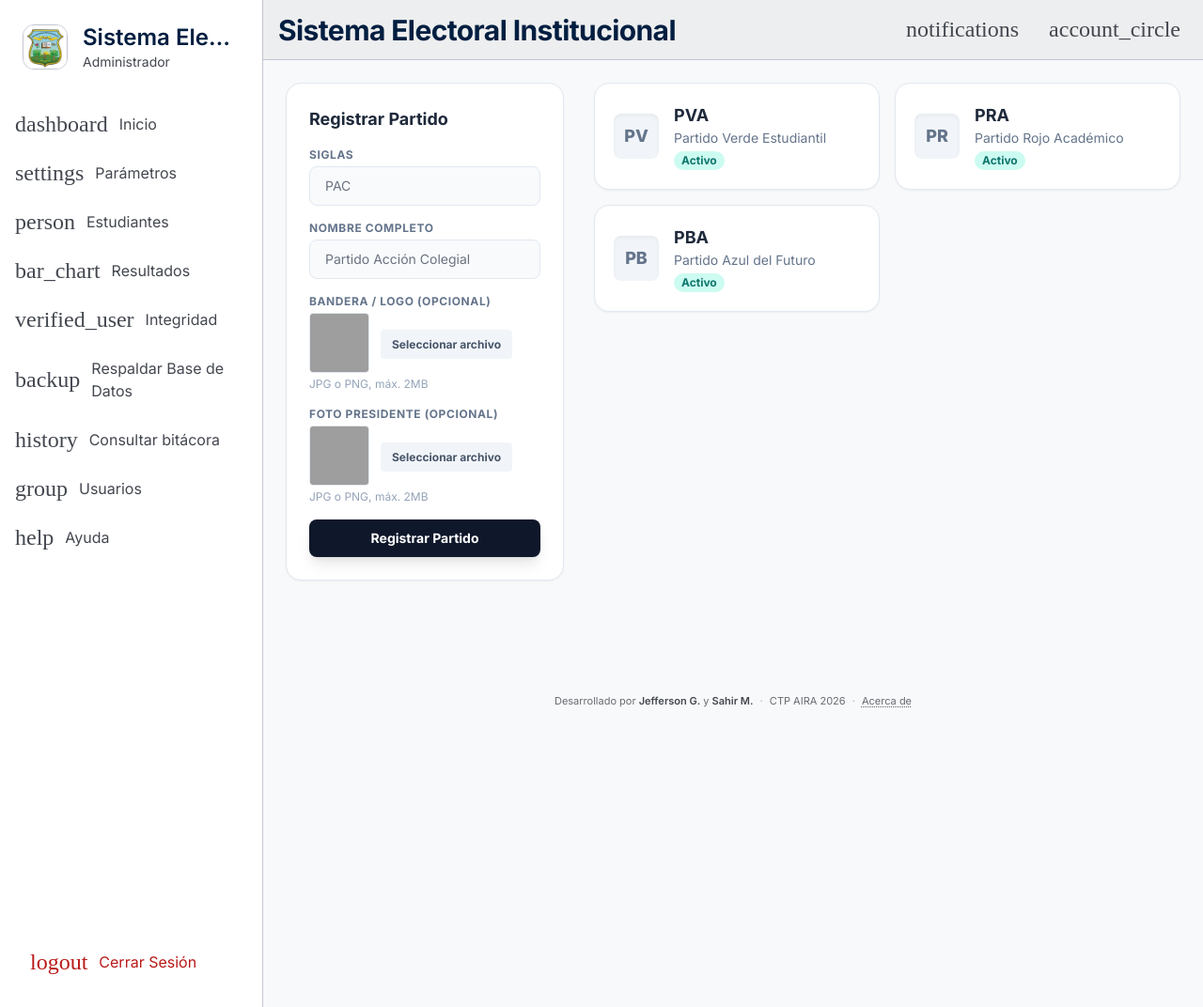
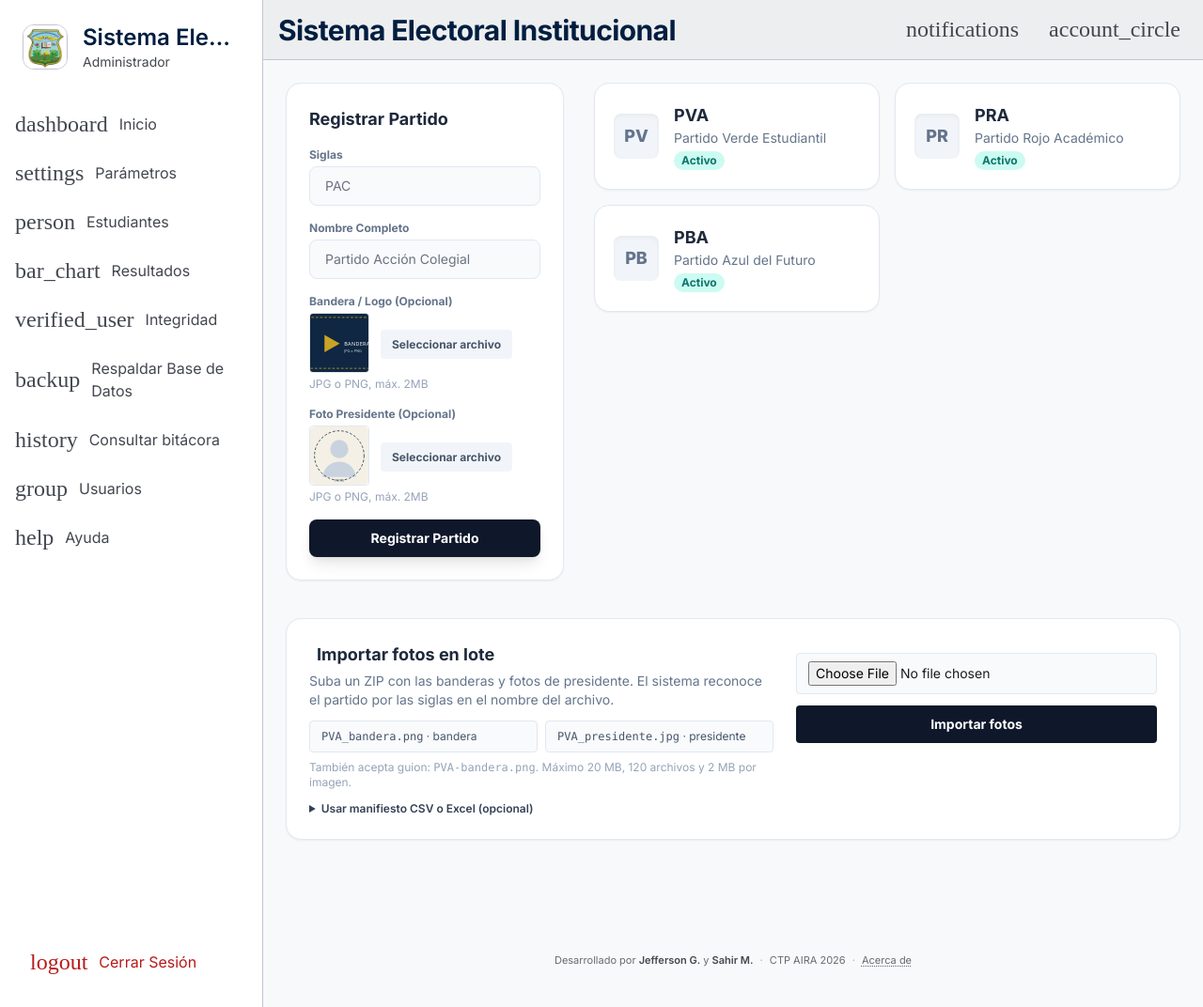
Before and after one commit to DAM-12-2/PROYECTO-DE-APP-DE-VOTACIONES-, a Laravel app: page /admin/partidos in a window 1280 px wide. Shown: the whole page at 94% size. Run offline with Laravel 12, Linux system fonts and the light colour scheme; the visitor is signed in with stand-in values (Sample User, id 1); data comes from the database, SQL or seed files in the repository; some web fonts are replaced; grey boxes are pictures that could not be loaded.

Commit message:
feat: avances pendientes de padron y pruebas de importacion

```diff
--- a/app/Http/Controllers/PartyController.php
+++ b/app/Http/Controllers/PartyController.php
@@ -9,6 +9,8 @@ use App\Services\BitacoraService;
 use App\Services\FileUploadService;
 use Exception;
 use Illuminate\Http\Request;
+use PhpOffice\PhpSpreadsheet\IOFactory;
+use ZipArchive;
 
 class PartyController extends Controller
 {
@@ -51,8 +53,10 @@ class PartyController extends Controller
         try {
             $data = $request->validated();
 
-            if ($request->hasFile('logo')) {
-                $data['logo'] = $this->fileUploadService->uploadPartyImage($request->file('logo'), 'logos');
+            foreach (['bandera', 'fotopresidente'] as $campo) {
+                if ($request->hasFile($campo)) {
+                    $data[$campo] = $this->fileUploadService->uploadPartyImage($request->file($campo), $campo);
+                }
             }
 
             $party = Party::create($data);
@@ -82,8 +86,15 @@ class PartyController extends Controller
             $party = Party::findOrFail($id);
             $data = $request->validated();
 
-            if ($request->hasFile('logo')) {
-                $data['logo'] = $this->fileUploadService->uploadPartyImage($request->file('logo'), 'logos');
+            foreach (['bandera', 'fotopresidente'] as $campo) {
+                if ($request->hasFile($campo)) {
+                    $anterior = public_path((string) $party->{$campo});
+                    if ($party->{$campo} && is_file($anterior)) {
+                        @unlink($anterior);
+                    }
+
+                    $data[$campo] = $this->fileUploadService->uploadPartyImage($request->file($campo), $campo);
+                }
             }
 
             $party->update($data);
@@ -109,4 +120,221 @@ class PartyController extends Controller
             return back()->withErrors('Error al eliminar el partido: ' . $e->getMessage());
         }
     }
+
+    public function importPhotos(Request $request)
+    {
+        $request->validate([
+            'zip_file' => 'required|file|mimes:zip|max:20480',
+        ]);
+
+        $zip = new ZipArchive();
+        if ($zip->open($request->file('zip_file')->getRealPath()) !== true) {
+            return redirect()->route('admin.parties')->with('error', 'No se pudo abrir el archivo ZIP.');
+        }
+
+        if ($zip->numFiles > 120) {
+            $zip->close();
+            return redirect()->route('admin.parties')->with('error', 'El ZIP contiene demasiados archivos. El límite es 120.');
+        }
+
+        $entradas = [];
+        $manifiesto = null;
+        $errores = [];
+        $ignorados = 0;
+        $totalDescomprimido = 0;
+
+        for ($i = 0; $i < $zip->numFiles; $i++) {
+            $stat = $zip->statIndex($i);
+            if (!$stat || str_ends_with($stat['name'], '/')) {
+                continue;
+            }
+
+            $nombre = basename($stat['name']);
+            $extension = strtolower(pathinfo($nombre, PATHINFO_EXTENSION));
+
+            if (in_array($extension, ['csv', 'xls', 'xlsx'], true) && str_starts_with(strtolower($nombre), 'manifest')) {
+                $contenido = $zip->getFromIndex($i);
+                if ($contenido !== false) {
+                    $manifiesto = ['contenido' => $contenido, 'extension' => $extension];
+                }
+                continue;
+            }
+
+            if (!in_array($extension, ['jpg', 'jpeg', 'png'], true)) {
+                $ignorados++;
+                continue;
+            }
+
+            if ((int) ($stat['size'] ?? 0) > 2 * 1024 * 1024) {
+                $errores[] = $nombre . ': supera los 2 MB.';
+                continue;
+            }
+
+            $contenido = $zip->getFromIndex($i);
+            if ($contenido === false) {
+                $errores[] = $nombre . ': no se pudo leer.';
+                continue;
+            }
+
+            $info = @getimagesizefromstring($contenido);
+            if (!$info || !in_array($info['mime'] ?? '', ['image/jpeg', 'image/png'], true)) {
+                $errores[] = $nombre . ': no es una imagen JPG o PNG válida.';
+                continue;
+            }
+
+            $totalDescomprimido += strlen($contenido);
+            if ($totalDescomprimido > 40 * 1024 * 1024) {
+                $zip->close();
+                return redirect()->route('admin.parties')->with('error', 'El contenido descomprimido supera los 40 MB.');
+            }
+
+            $entradas[$nombre] = [
+                'contenido' => $contenido,
+                'extension' => $info['mime'] === 'image/png' ? 'png' : 'jpg',
+            ];
+        }
+
+        $zip->close();
+
+        try {
+            $instrucciones = $manifiesto
+                ? $this->leerManifiestoFotos($manifiesto['contenido'], $manifiesto['extension'])
+                : $this->inferirInstruccionesFotos($entradas, $ignorados);
+        } catch (\Throwable $e) {
+            return redirect()->route('admin.parties')->with('error', 'No se pudo leer el manifiesto: ' . $e->getMessage());
+        }
+
+        $actualizados = 0;
+        foreach ($instrucciones as $instruccion) {
+            $archivo = basename((string) ($instruccion['archivo'] ?? ''));
+            $siglas = trim((string) ($instruccion['siglas'] ?? ''));
+            $tipo = strtolower(trim((string) ($instruccion['tipo'] ?? '')));
+
+            if ($archivo === '' || $siglas === '' || !in_array($tipo, ['bandera', 'presidente'], true)) {
+                $errores[] = 'Fila de manifiesto incompleta.';
+                continue;
+            }
+
+            if (!isset($entradas[$archivo])) {
+                $errores[] = $archivo . ': no está dentro del ZIP o no es una imagen válida.';
+                continue;
+            }
+
+            $party = Party::whereRaw('LOWER(siglas) = ?', [mb_strtolower($siglas)])->first();
+            if (!$party) {
+                $errores[] = $siglas . ': partido no encontrado.';
+                continue;
+            }
+
+            $campo = $tipo === 'bandera' ? 'bandera' : 'fotopresidente';
+            $rutaAnterior = $party->{$campo} ? public_path((string) $party->{$campo}) : null;
+
+            $party->{$campo} = $this->fileUploadService->uploadPartyImageContents(
+                $entradas[$archivo]['contenido'],
+                $campo,
+                $entradas[$archivo]['extension']
+            );
+            $party->save();
+
+            if ($rutaAnterior && is_file($rutaAnterior)) {
+                @unlink($rutaAnterior);
+            }
+
+            $actualizados++;
+        }
+
+        $mensaje = "Fotos actualizadas: {$actualizados}. Ignoradas: {$ignorados}. Errores: " . count($errores) . '.';
+
+        $this->bitacoraService->registrar(
+            'Importación masiva de fotos de partidos',
+            "Actualizadas: {$actualizados}. Errores: " . count($errores)
+        );
+
+        if ($errores !== []) {
+            return redirect()->route('admin.parties')->with('error', $mensaje)->with('photo_import_errors', array_slice($errores, 0, 8));
+        }
+
+        return redirect()->route('admin.parties')->with('success', $mensaje);
+    }
+
+    private function inferirInstruccionesFotos(array $entradas, int &$ignorados): array
+    {
+        $instrucciones = [];
+
+        foreach (array_keys($entradas) as $nombre) {
+            if (preg_match('/^(.+?)[_-](bandera|presidente)\.(jpe?g|png)$/i', $nombre, $partes)) {
+                $instrucciones[] = [
+                    'archivo' => $nombre,
+                    'siglas' => $partes[1],
+                    'tipo' => strtolower($partes[2]),
+                ];
+            } else {
+                $ignorados++;
+            }
+        }
+
+        return $instrucciones;
+    }
+
+    private function leerManifiestoFotos(string $contenido, string $extension): array
+    {
+        if ($extension === 'csv') {
+            $contenido = preg_replace('/^\xEF\xBB\xBF/', '', $contenido);
+            $primeraLinea = strtok($contenido, "\r\n") ?: '';
+            $delimitador = substr_count($primeraLinea, ';') > substr_count($primeraLinea, ',') ? ';' : ',';
+
+            $handle = fopen('php://temp', 'r+');
+            fwrite($handle, $contenido);
+            rewind($handle);
+
+            $filas = [];
+            while (($fila = fgetcsv($handle, 0, $delimitador)) !== false) {
+                $filas[] = $fila;
+            }
+            fclose($handle);
+
+            return $this->mapearManifiestoFotos($filas);
+        }
+
+        $temporal = tempnam(sys_get_temp_dir(), 'manifiesto_fotos_') . '.' . $extension;
+        file_put_contents($temporal, $contenido);
+
+        try {
+            $filas = IOFactory::load($temporal)->getActiveSheet()->toArray(null, true, true, false);
+        } finally {
+            @unlink($temporal);
+        }
+
+        return $this->mapearManifiestoFotos($filas);
+    }
+
+    private function mapearManifiestoFotos(array $filas): array
+    {
+        foreach (array_slice($filas, 0, 10, true) as $indice => $fila) {
+            $encabezados = array_map(
+                fn ($valor) => preg_replace('/[^a-z0-9]/', '', strtolower(trim((string) $valor))) ?? '',
+                (array) $fila
+            );
+
+            $archivo = array_search('archivo', $encabezados, true);
+            $siglas = array_search('siglas', $encabezados, true);
+            $tipo = array_search('tipo', $encabezados, true);
+
+            if ($archivo !== false && $siglas !== false && $tipo !== false) {
+                $resultado = [];
+                foreach (array_slice($filas, $indice + 1, null, true) as $filaDatos) {
+                    $filaDatos = (array) $filaDatos;
+                    $resultado[] = [
+                        'archivo' => (string) ($filaDatos[$archivo] ?? ''),
+                        'siglas' => (string) ($filaDatos[$siglas] ?? ''),
+                        'tipo' => (string) ($filaDatos[$tipo] ?? ''),
+                    ];
+                }
+
+                return $resultado;
+            }
+        }
+
+        return [];
+    }
 }
--- a/app/Http/Requests/StorePartyRequest.php
+++ b/app/Http/Requests/StorePartyRequest.php
@@ -16,8 +16,8 @@ class StorePartyRequest extends FormRequest
         return [
             'nombre' => 'required|string|max:100|unique:parties,nombre',
             'siglas' => 'required|string|max:20|unique:parties,siglas',
-            'fotopresidente' => 'nullable|string|max:255',
-            'bandera' => 'nullable|string|max:255',
+            'fotopresidente' => 'nullable|image|mimes:jpg,jpeg,png|max:2048',
+            'bandera' => 'nullable|image|mimes:jpg,jpeg,png|max:2048',
         ];
     }
 }
--- a/app/Http/Requests/UpdatePartyRequest.php
+++ b/app/Http/Requests/UpdatePartyRequest.php
@@ -17,6 +17,8 @@ class UpdatePartyRequest extends FormRequest
         return [
             'siglas' => 'sometimes|required|string|max:50|unique:parties,siglas,' . $partyId,
             'nombre' => 'sometimes|required|string|max:100|unique:parties,nombre,' . $partyId,
+            'fotopresidente' => 'nullable|image|mimes:jpg,jpeg,png|max:2048',
+            'bandera' => 'nullable|image|mimes:jpg,jpeg,png|max:2048',
             'estado' => 'sometimes|boolean',
         ];
     }
--- a/app/Services/FileUploadService.php
+++ b/app/Services/FileUploadService.php
@@ -3,22 +3,41 @@
 namespace App\Services;
 
 use Illuminate\Http\UploadedFile;
-use Illuminate\Support\Facades\Storage;
+use Illuminate\Support\Facades\File;
 
 class FileUploadService
 {
     public function uploadPartyImage(UploadedFile $file, string $prefix): string
     {
-        $filename = $prefix . '_' . time() . '_' . uniqid() . '.' . $file->getClientOriginalExtension();
-        $file->move(public_path('img/logos'), $filename);
+        $directorio = public_path('img/logos');
+        File::ensureDirectoryExists($directorio);
+
+        $extension = strtolower($file->extension() ?: $file->getClientOriginalExtension());
+        $filename = $prefix . '_' . time() . '_' . bin2hex(random_bytes(4)) . '.' . $extension;
+        $file->move($directorio, $filename);
+
+        return 'img/logos/' . $filename;
+    }
+
+    public function uploadPartyImageContents(string $contents, string $prefix, string $extension): string
+    {
+        $directorio = public_path('img/logos');
+        File::ensureDirectoryExists($directorio);
+
+        $extension = strtolower($extension) ?: 'png';
+        $filename = $prefix . '_' . time() . '_' . bin2hex(random_bytes(4)) . '.' . $extension;
+        File::put($directorio . DIRECTORY_SEPARATOR . $filename, $contents);
 
         return 'img/logos/' . $filename;
     }
 
     public function uploadInstitutionLogo(UploadedFile $file): string
     {
-        $filename = 'institution_' . time() . '_' . uniqid() . '.' . $file->getClientOriginalExtension();
-        $file->move(public_path('img/logos'), $filename);
+        $directorio = public_path('img/logos');
+        File::ensureDirectoryExists($directorio);
+
+        $filename = 'institution_' . time() . '_' . bin2hex(random_bytes(4)) . '.' . $file->getClientOriginalExtension();
+        $file->move($directorio, $filename);
 
         return 'img/logos/' . $filename;
     }
--- /dev/null
+++ b/public/plantilla-fotos-partidos.csv
@@ -0,0 +1,5 @@
+archivo,siglas,tipo
+PVA_bandera.png,PVA,bandera
+PVA_presidente.jpg,PVA,presidente
+PRA_bandera.png,PRA,bandera
+PRA_presidente.jpg,PRA,presidente
--- a/resources/views/acerca.blade.php
+++ b/resources/views/acerca.blade.php
@@ -17,7 +17,7 @@
                 <img src="/img/logo.png" alt="CTP AIRA" class="mx-auto mb-4 h-20 w-20 rounded-full border-2 border-white/30 object-cover">
                 <h1 class="font-headline-lg text-headline-lg">Sistema Electoral Estudiantil</h1>
                 <p class="mt-1 text-sm opacity-80">CTP Ambientalista Isaías Retana Arias</p>
-                <p class="text-sm opacity-80">Pedregoso · Buenos Aires · Puntarenas</p>
+                <p class="text-sm opacity-80">Pedregoso · Pérez Zeledón · San José</p>
             </div>
 
             <div class="p-8">
--- a/resources/views/admin/parties.blade.php
+++ b/resources/views/admin/parties.blade.php
@@ -15,6 +15,17 @@
   </div>
  @endif
 
+ @if(session('photo_import_errors'))
+  <div class="bg-amber-50 border border-amber-200 text-amber-800 px-4 py-3 rounded-xl mb-6 text-sm">
+   <p class="font-bold mb-1">Detalles de la importación</p>
+   <ul class="list-disc pl-5 space-y-1">
+    @foreach(session('photo_import_errors') as $error)
+     <li>{{ $error }}</li>
+    @endforeach
+   </ul>
+  </div>
+ @endif
+
  <div class="grid grid-cols-1 lg:grid-cols-3 gap-8">
 
   <!-- Formulario -->
@@ -24,13 +35,13 @@
     <form method="POST" action="/admin/partidos" enctype="multipart/form-data" class="space-y-4">
      @csrf
      <div>
-      <label class="block text-xs font-bold text-slate-500 uppercase tracking-wider mb-1">Siglas</label>
+      <label class="block text-xs font-bold text-slate-500 mb-1">Siglas</label>
       <input type="text" name="siglas" required
-       class="w-full bg-slate-50 border border-slate-200 rounded-xl px-4 py-2.5 text-sm focus:ring-2 focus:ring-teal-500 outline-none uppercase"
+       class="w-full bg-slate-50 border border-slate-200 rounded-xl px-4 py-2.5 text-sm focus:ring-2 focus:ring-teal-500 outline-none"
        placeholder="PAC">
      </div>
      <div>
-      <label class="block text-xs font-bold text-slate-500 uppercase tracking-wider mb-1">Nombre Completo</label>
+      <label class="block text-xs font-bold text-slate-500 mb-1">Nombre Completo</label>
       <input type="text" name="nombre" required
        class="w-full bg-slate-50 border border-slate-200 rounded-xl px-4 py-2.5 text-sm focus:ring-2 focus:ring-teal-500 outline-none"
        placeholder="Partido Acción Colegial">
@@ -38,9 +49,9 @@
 
      <!-- Bandera / Logo -->
      <div>
-      <label class="block text-xs font-bold text-slate-500 uppercase tracking-wider mb-1">Bandera / Logo (Opcional)</label>
+      <label class="block text-xs font-bold text-slate-500 mb-1">Bandera / Logo (Opcional)</label>
       <div class="flex items-center space-x-3">
-       <img id="banderaPreview" src="{{ asset('storage/img/placeholder-bandera.svg') }}" class="w-16 h-16 rounded-lg object-cover border border-slate-200" alt="Bandera">
+       <img id="banderaPreview" src="{{ asset('img/placeholder-bandera.svg') }}" class="w-16 h-16 rounded-lg object-cover border border-slate-200" alt="Bandera">
        <label for="bandera" class="cursor-pointer">
         <span class="bg-slate-100 hover:bg-slate-200 text-slate-600 text-xs font-bold px-3 py-2 rounded-lg transition-colors">
          Seleccionar archivo
@@ -53,9 +64,9 @@
 
      <!-- Foto Presidente -->
      <div>
-      <label class="block text-xs font-bold text-slate-500 uppercase tracking-wider mb-1">Foto Presidente (Opcional)</label>
+      <label class="block text-xs font-bold text-slate-500 mb-1">Foto Presidente (Opcional)</label>
       <div class="flex items-center space-x-3">
-       <img id="presidentePreview" src="{{ asset('storage/img/placeholder-presidente.svg') }}" class="w-16 h-16 rounded-lg object-cover border border-slate-200" alt="Presidente">
+       <img id="presidentePreview" src="{{ asset('img/placeholder-presidente.svg') }}" class="w-16 h-16 rounded-lg object-cover border border-slate-200" alt="Presidente">
        <label for="fotopresidente" class="cursor-pointer">
         <span class="bg-slate-100 hover:bg-slate-200 text-slate-600 text-xs font-bold px-3 py-2 rounded-lg transition-colors">
          Seleccionar archivo
@@ -125,6 +136,43 @@
   </div>
  </div>
 
+ <div class="mt-8 bg-white rounded-2xl shadow-sm border border-slate-200 p-6">
+  <div class="flex flex-col lg:flex-row lg:items-start lg:justify-between gap-6">
+   <div class="max-w-2xl">
+    <h2 class="text-lg font-bold text-slate-800 flex items-center gap-2">
+     <i class="ph ph-images text-xl text-teal-600"></i> Importar fotos en lote
+    </h2>
+    <p class="text-sm text-slate-500 mt-1">
+     Suba un ZIP con las banderas y fotos de presidente. El sistema reconoce el partido por las siglas en el nombre del archivo.
+    </p>
+    <div class="mt-3 grid grid-cols-1 sm:grid-cols-2 gap-2 text-xs text-slate-600">
+     <div class="rounded-lg bg-slate-50 border border-slate-200 px-3 py-2"><code>PVA_bandera.png</code> · bandera</div>
+     <div class="rounded-lg bg-slate-50 border border-slate-200 px-3 py-2"><code>PVA_presidente.jpg</code> · presidente</div>
+    </div>
+    <p class="text-xs text-slate-400 mt-2">También acepta guion: <code>PVA-bandera.png</code>. Máximo 20 MB, 120 archivos y 2 MB por imagen.</p>
+    <details class="mt-3 text-xs text-slate-500">
+     <summary class="cursor-pointer font-semibold text-slate-700">Usar manifiesto CSV o Excel (opcional)</summary>
+     <p class="mt-2">Incluya dentro del ZIP un archivo <code>manifest.csv</code>, <code>manifest.xlsx</code> o <code>manifest.xls</code> con las columnas:</p>
+     <pre class="mt-2 bg-slate-50 border border-slate-200 rounded-lg p-3 overflow-x-auto">archivo,siglas,tipo
+foto-bandera.png,PVA,bandera
+foto-presidente.jpg,PVA,presidente</pre>
+     <a href="{{ asset('plantilla-fotos-partidos.csv') }}" class="inline-block mt-2 text-teal-700 underline">Descargar plantilla CSV</a>
+    </details>
+   </div>
+
+   <form method="POST" action="{{ route('admin.parties.import_photos') }}" enctype="multipart/form-data"
+    class="w-full lg:w-96 shrink-0 space-y-3">
+    @csrf
+    <input type="file" name="zip_file" accept=".zip,application/zip" required
+     class="w-full rounded-lg border border-slate-200 bg-slate-50 px-3 py-2 text-sm">
+    @error('zip_file') <p class="text-xs text-red-600">{{ $message }}</p> @enderror
+    <button type="submit" class="w-full rounded-lg bg-slate-900 hover:bg-slate-800 text-white font-bold py-2.5 px-4 text-sm transition">
+     Importar fotos
+    </button>
+   </form>
+  </div>
+ </div>
+
  <script>
   function previewBandera(input) {
    if (input.files && input.files[0]) {
--- a/routes/web.php
+++ b/routes/web.php
@@ -71,6 +71,7 @@ Route::middleware(['auth', 'password.changed', 'role:admin,tee'])->prefix('admin
 
     Route::get('/partidos', [PartyController::class, 'index'])->name('admin.parties');
     Route::post('/partidos', [PartyController::class, 'store']);
+    Route::post('/partidos/importar-fotos', [PartyController::class, 'importPhotos'])->name('admin.parties.import_photos');
     Route::get('/partidos/{id}/edit', [PartyController::class, 'edit'])->name('admin.parties.edit');
     Route::put('/partidos/{id}', [PartyController::class, 'update'])->name('admin.parties.update');
     Route::delete('/partidos/{id}', [PartyController::class, 'destroy']);
```
Also changed, not shown: app/Http/Controllers/StudentController.php (+89 -3 lines), tests/Feature/CsvSeguridadTest.php (+1 -1 lines), tests/Feature/PadronExportImportTest.php (+51 -3 lines), tests/Feature/PartyPhotoBulkImportTest.php (added, +154 -0 lines), tests/Feature/PartyPhotoUploadTest.php (added, +66 -0 lines), public/img/placeholder-bandera.svg (added), public/img/placeholder-presidente.svg (added), 3 other files.
